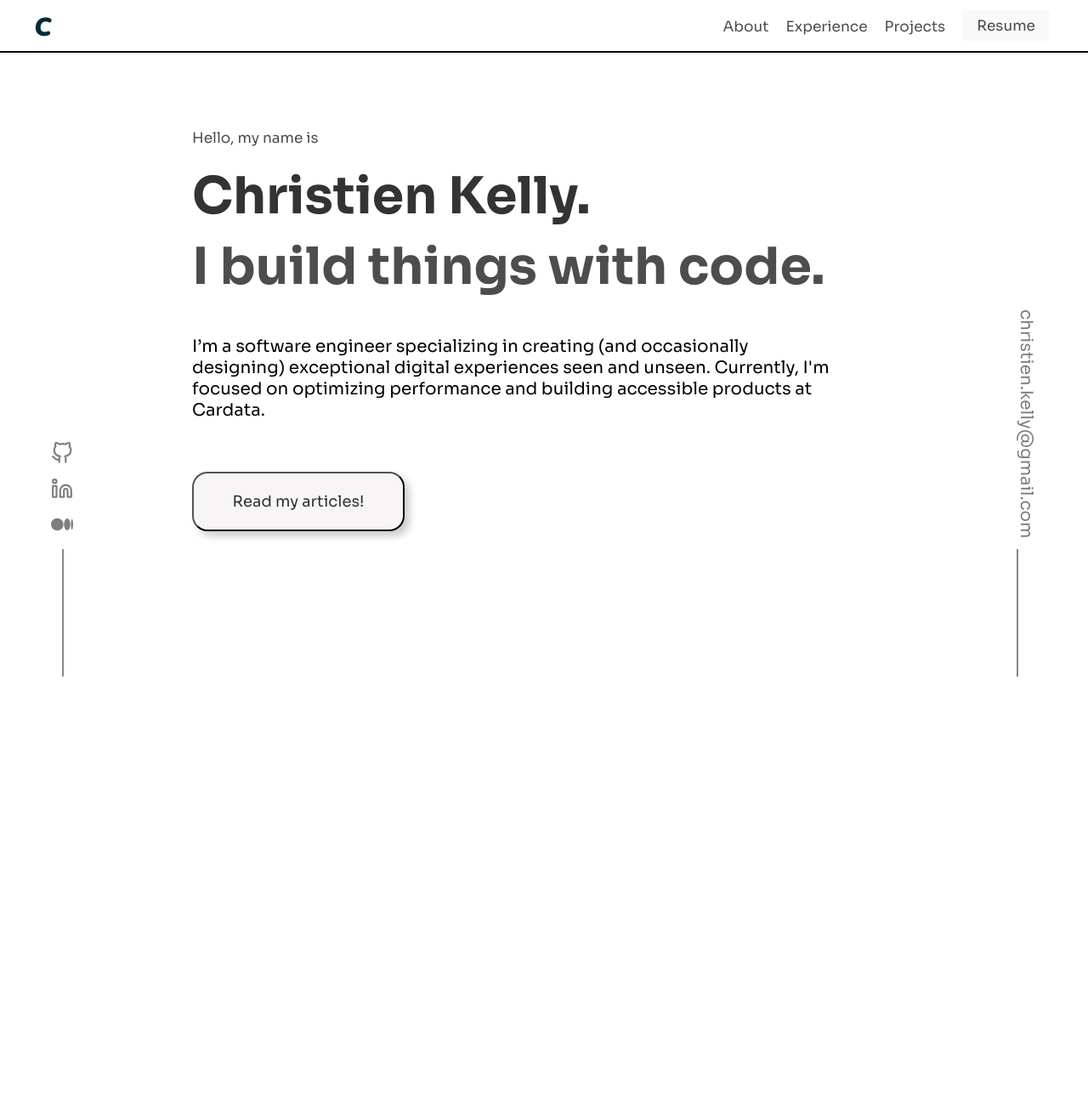
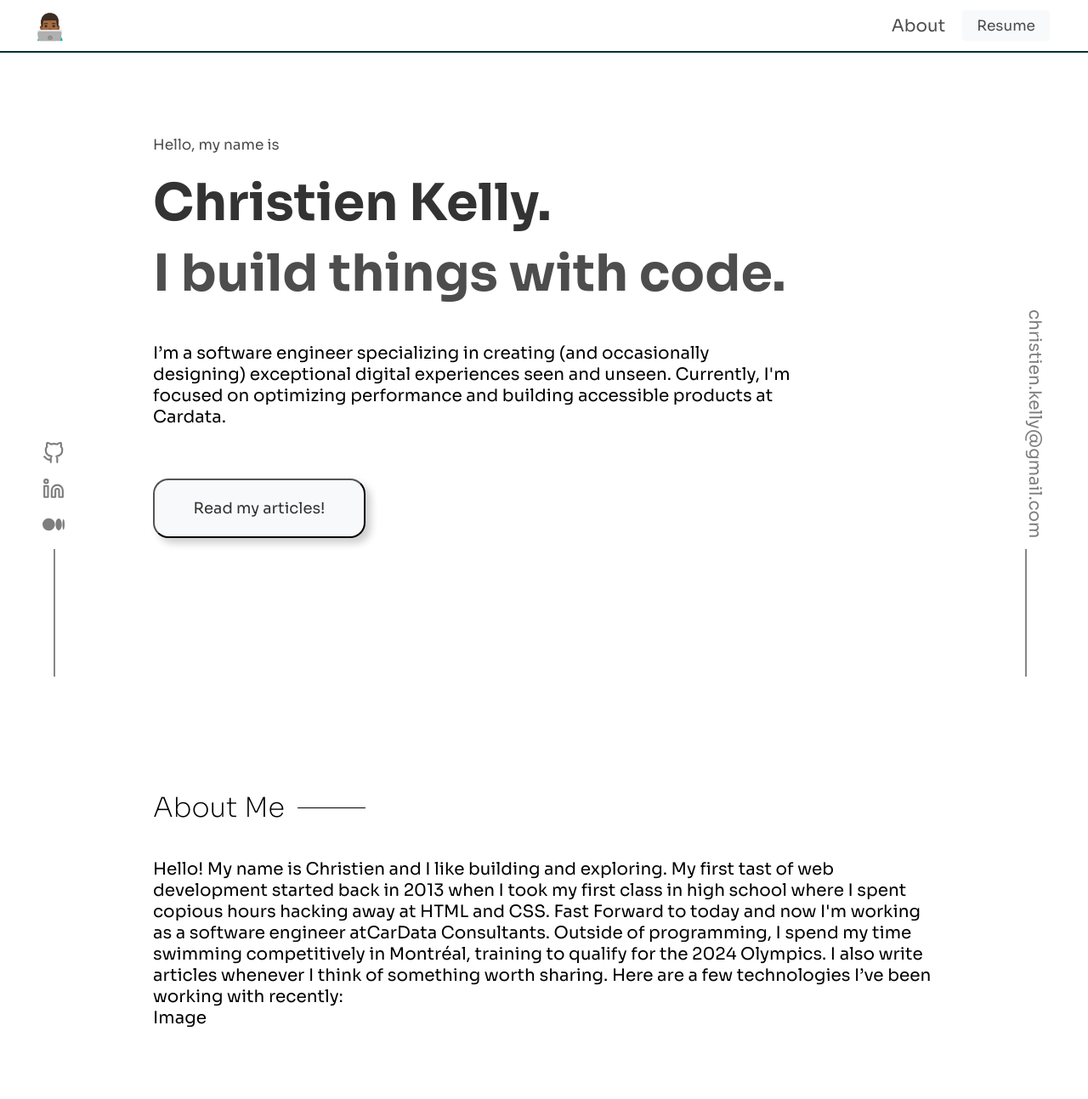
Before and after one commit to christien-kelly/v1, a Gatsby site: page / in a window 1280 px wide. Shown: the top 1293 px of the page at 85% size. Before the commit the page ends 800 px from the top, so only its background shows below. Built offline with nearby package versions, Linux system fonts and the light colour scheme; Gatsby itself is replaced by a stand-in of ours.

Commit message:
Header sticky, about section started.

```diff
--- a/gatsby-config.js
+++ b/gatsby-config.js
@@ -7,11 +7,12 @@ module.exports = {
     siteUrl: `https://www.yourdomain.tld`
   },
   plugins: [
-    //"gatsby-plugin-google-gtag",
     {
-      resolve: 'gatsby-plugin-manifest',
+      resolve: "gatsby-plugin-react-svg",
       options: {
-        "icon": "src/images/icon.png"
+        rule: {
+          include: /\.inline\.svg$/
+        }
       }
     },
     {
--- a/package.json
+++ b/package.json
@@ -20,9 +20,11 @@
     "gatsby-plugin-google-gtag": "^5.7.0",
     "gatsby-plugin-manifest": "^5.7.0",
     "gatsby-plugin-mdx": "^5.7.0",
+    "gatsby-plugin-react-svg": "^3.3.0",
     "gatsby-source-filesystem": "^5.7.0",
     "react": "^18.2.0",
     "react-dom": "^18.2.0",
-    "react-icons": "^4.8.0"
+    "react-icons": "^4.8.0",
+    "react-redux": "^8.0.5"
   }
 }
--- a/src/components/intro.jsx
+++ /dev/null
@@ -1,28 +0,0 @@
-import * as React from 'react';
-import { Link } from 'gatsby';
-import {
-    contentContainer,
-    introSmallText,
-    introName,
-    introCaption,
-    introTextContainer,
-    introButton
- } from '../styles/intro.module.css';
-
-const Intro = () => {
-    return (
-        <div className={contentContainer}>
-            <p className={introSmallText}>Hello, my name is</p>
-            <h2 className={introName}>Christien Kelly.</h2>
-            <h2 className={introCaption}>I build things with code.</h2>
-            <div className={introTextContainer}>
-                <p>I’m a software engineer specializing in creating (and occasionally designing)
-                exceptional digital experiences seen and unseen. Currently, I'm focused on optimizing
-                performance and building accessible products at Cardata.</p>
-            </div>
-            <Link to='https://christien-kelly.medium.com/'><button class={introButton}>Read my articles!</button></Link>
-        </div>
-    );
-}
-
-export default Intro;
--- a/src/components/layout/header.jsx
+++ b/src/components/layout/header.jsx
@@ -10,14 +10,14 @@ import {
 const Header = () => {
     return (
         <div className={headerContainer}>
-            <div className={logoContainer}>
-                C
-            </div>
+            <a href='#hero'>
+                <div className={logoContainer}>
+                    👨🏾‍💻
+                </div>
+            </a>
             <div className={navItemsContainer}>
                 <ul className='nav-items'>
-                    <li className={navLink}>About</li>
-                    <li className={navLink}>Experience</li>
-                    <li className={navLink}>Projects</li>
+                    <li className={navLink}><a href='#about'>About</a></li>
                 </ul>
                 <a target='_blank' rel="noreferrer" href={`docs/Christien Kelly - Resume.pdf`}>
                     <button className={navButton}>
--- a/src/components/layout/layout.jsx
+++ b/src/components/layout/layout.jsx
@@ -1,16 +1,10 @@
 import * as React from 'react';
-import LeftSideBar from './left-sidebar';
-import {
-    contentContainer
-} from '../../styles/layout.module.css';
-import RightSideBar from './right-sidebar';
+import {contentContainer} from '../../styles/layout.module.css';
 
 const Layout = ({ children }) => {
     return (
         <main className={contentContainer}>
-            <LeftSideBar />
             { children }
-            <RightSideBar />
         </main>
     )
 }
--- a/src/components/layout/left-sidebar.jsx
+++ b/src/components/layout/left-sidebar.jsx
@@ -20,7 +20,7 @@ const LeftSideBar = () => {
             </div>
             <div className={sidebarNavIcon}>
                 <Link
-                    to='https://www.linkedin.com/in/christien-k-770080107/'
+                    to='https://www.linkedin.com/in/christien-kelly/'
                     target='_blank'
                     ><FiLinkedin size={26}/>
                 </Link>
--- a/src/components/layout/right-sidebar.jsx
+++ b/src/components/layout/right-sidebar.jsx
@@ -1,14 +1,14 @@
 import { Link } from 'gatsby';
 import * as React from 'react';
 import {
-    leftNavContainer,
+    rightNavContainer,
     sidebarNavFooter,
     sidebarNavEmail
 } from '../../styles/layout.module.css'
 
 const RightSideBar = () => {
     return (
-        <div className={leftNavContainer}>
+        <div className={rightNavContainer}>
             <div className={sidebarNavEmail}>
                 <Link
                     to='mailto:christien.kelly@gmail.com'
--- /dev/null
+++ b/src/components/sections/about.jsx
@@ -0,0 +1,31 @@
+import * as React from 'react'
+import { aboutHeader } from '../../styles/about.module.css'
+
+
+const About = () => {
+    return (
+        <section id='about' className='interim-section'>
+            <div className='section__content'>
+                <div className={aboutHeader}>About Me <div className='dash' /></div>
+                <div>
+                    <p>Hello! My name is Christien and I like building and exploring.
+                    My first tast of web development started back in 2013 when I took my first
+                    class in high school where I spent copious hours hacking away at HTML and CSS.
+
+                    Fast Forward to today and now I'm working as a software engineer at
+                    <span><a href='https://www.cardata.co/'>CarData Consultants</a></span>.
+
+                    Outside of programming, I spend my time swimming competitively in Montréal, training to qualify for
+                    the 2024 Olympics.
+
+                    I also write articles whenever I think of something worth sharing.
+
+                    Here are a few technologies I’ve been working with recently:</p>
+                    <div>Image</div>
+                </div>
+            </div>
+        </section>
+    )
+};
+
+export default About;
--- /dev/null
+++ b/src/components/sections/hero.jsx
@@ -0,0 +1,29 @@
+import * as React from 'react';
+import { Link } from 'gatsby';
+import {
+    introSmallText,
+    introName,
+    introCaption,
+    introTextContainer,
+    introButton
+ } from '../../styles/hero.module.css';
+
+const Hero = () => {
+    return (
+        <section id='hero'>
+            <div className='section__content'>
+                <p className={introSmallText}>Hello, my name is</p>
+                <h2 className={introName}>Christien Kelly.</h2>
+                <h2 className={introCaption}>I build things with code.</h2>
+                <div className={introTextContainer}>
+                    <p>I’m a software engineer specializing in creating (and occasionally designing)
+                    exceptional digital experiences seen and unseen. Currently, I'm focused on optimizing
+                    performance and building accessible products at Cardata.</p>
+                </div>
+                <Link to='https://christien-kelly.medium.com/'><button class={introButton}>Read my articles!</button></Link>
+            </div>
+        </section>
+    );
+}
+
+export default Hero;
--- a/src/pages/index.js
+++ b/src/pages/index.js
@@ -1,24 +1,31 @@
 import * as React from 'react';
-import Intro from '../components/intro';
+import Hero from '../components/sections/hero';
+import About from '../components/sections/about';
 import Header from '../components/layout/header';
 import Layout from '../components/layout/layout';
 import { pageContainer } from '../styles/layout.module.css';
+import RightSideBar from '../components/layout/right-sidebar';
+import LeftSideBar from '../components/layout/left-sidebar';
 
-
-// Step 2: Define your component
-const IndexPage = () => {
+const App = () => {
   return (
     <div className={ pageContainer }>
       <Header />
+      <LeftSideBar />
+      <RightSideBar />
       <Layout>
-        <Intro />
+        <Hero />
+        <About />
       </Layout>
     </div>
   )
 };
 
-// You'll learn about this in the next task, just copy it for now
-export const Head = () => <title>Christien Kelly</title>;
+export const Head = () => (
+  <head>
+    <title>Christien</title>
+    <link rel="icon" href="svg/favicon.svg"/>
+  </head>
+);
 
-// Step 3: Export your component
-export default IndexPage;
+export default App;
--- /dev/null
+++ b/src/styles/about.module.css
@@ -0,0 +1,15 @@
+.aboutSection {
+    height: 100vh;
+    width: 100vw;
+}
+
+.aboutHeader {
+    margin: 2rem 0;
+    font-size: 160%;
+    font-weight: 200;
+    display: flex;
+}
+
+.aboutHeader__hr {
+    width: 360px;
+}
--- a/src/styles/header.module.css
+++ b/src/styles/header.module.css
@@ -1,15 +1,16 @@
 .headerContainer {
     display: flex;
     justify-content: space-between;
-    width: 100vw;
-    border-bottom: black 2px solid;
+    width: 100%;
+    border-bottom: var(--deep-blue) 2px solid;
     padding: 0.75rem 0rem;
     margin-bottom: 1rem;
+    background: white;
 
     /* Have the header stay at the top */
-    position: -webkit-sticky;
-    position: sticky;
+    position: fixed;
     top: 0;
+    left: 0;
 }
 
 .navLink {
@@ -39,7 +40,7 @@
 
 .logoContainer {
     margin-left: 2rem;
-    color: #022d36;
+    color: var(--deep-blue);
     font-family: 'Nunito';
     font-size: 150%;
     line-height: 120%;
@@ -52,10 +53,14 @@
     align-items: center;
 }
 
+.logoImage {
+    height: 100%;
+}
+
 .navButton {
     color: rgba(0, 0, 0, 0.697);
-    background-color: #f8f9fa;
-    border: 1px solid #f8f9fa;
+    background-color: var(--off-white-button);
+    border: 1px solid var(--off-white-button);
     border-radius: 4px;
     cursor: pointer;
     font-size: 85%;
@@ -73,7 +78,7 @@
 }
 
 .navButton:hover {
-    border-color: #dadce0;
+    border-color: var(--off-white-button__hover);
     box-shadow: rgba(0, 0, 0, .1) 0 1px 1px;
     color: rgba(0, 0, 0);
 }
--- a/src/styles/intro.module.css
+++ b/src/styles/hero.module.css
@@ -1,7 +1,6 @@
-.contentContainer {
-    height: 100%;
-    width: 100%;
-    padding-left: 4rem;
+.introSection {
+    height: 100vh;
+    width: 100vw;
 }
 
 .introSmallText {
@@ -34,8 +33,7 @@
     margin-top: 3rem;
     width: 250px;
     height: 70px;
-    position: relative;
-    background: #f7f5f6;
+    background: var(--off-white-button);
     margin-bottom: 25px;
     border-radius: 18px;
     text-align: center;
--- a/src/styles/layout.module.css
+++ b/src/styles/layout.module.css
@@ -1,21 +1,30 @@
 .contentContainer {
     display: flex;
+    flex-direction: column;
     height: 100%;
+    width: 100%;
 }
 
-.leftNavContainer {
+.leftNavContainer,
+.rightNavContainer {
     display: flex;
     justify-content: flex-end;
     flex-direction: column;
-    margin: 0.2rem 3rem;
+    margin: 0.2rem 2.5rem;
     color: rgba(0, 0, 0, 0.504);
     transition: margin-bottom 0.3s, color 0.3s, border-color 0.3s;
 }
 
-.leftNavContainer:hover {
-    margin-bottom: 0.4rem;
-    color: rgba(0, 0, 0, 0.697);
-    border-color: rgba(0, 0, 0, 0.697);
+.leftNavContainer {
+    position: fixed;
+    bottom: 0;
+    left: 0;
+}
+
+.rightNavContainer {
+    position: fixed;
+    bottom: 0;
+    right: 0;
 }
 
 .sidebarNavEmail {
@@ -45,7 +54,8 @@
 
 .pageContainer {
     display: flex;
-    height: 100vh;
+    height: auto;
+    max-width: 100%;
     flex-direction: column;
 }
 
--- a/src/styles/styles.css
+++ b/src/styles/styles.css
@@ -2,6 +2,12 @@
 
 
 @import url('https://fonts.googleapis.com/css2?family=Nunito:ital,wght@1,1000&family=Sora:wght@100;200;300;400;500;600;700;800&display=swap');
+
+:root {
+    --deep-blue: #022d36;
+    --off-white-button: #f8f9fa;
+    --off-white-button__hover: #dadce0;
+}
 
 *,
 *::before,
@@ -19,3 +25,24 @@ a {
     color: inherit;
     text-decoration: inherit;
 }
+
+/* We are going to stack sections like lego blocks */
+section {
+    height: 100vh;
+    width: 100vw;
+}
+
+.section__content {
+    padding: 4.5rem 9rem 4rem 9rem;
+}
+
+.dash {
+    width: 80px;
+    border-bottom: 1px solid black;
+    height: 1px;
+    margin: auto 0 auto 15px;
+}
+
+.intrim-section {
+    background-color: #fafafa;
+}
```
Also changed, not shown: src/images/icon.png (deleted), static/svg/favicon.svg (added), 1 other file.
